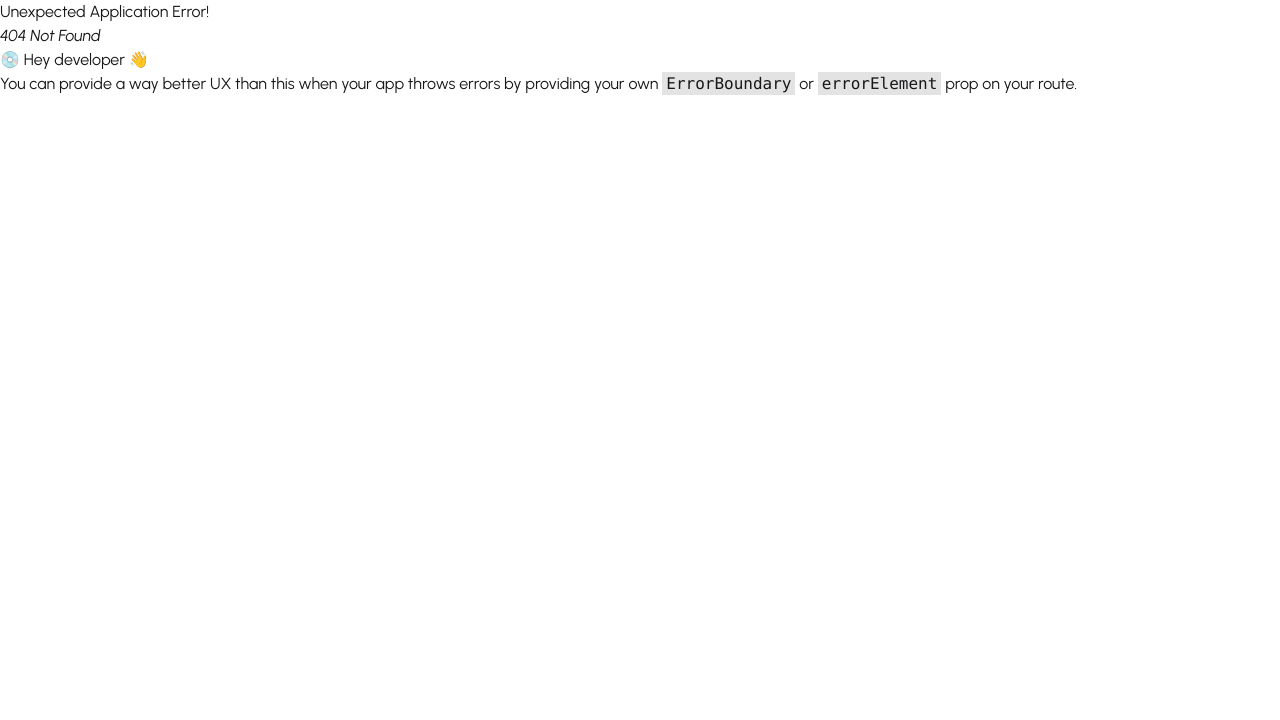
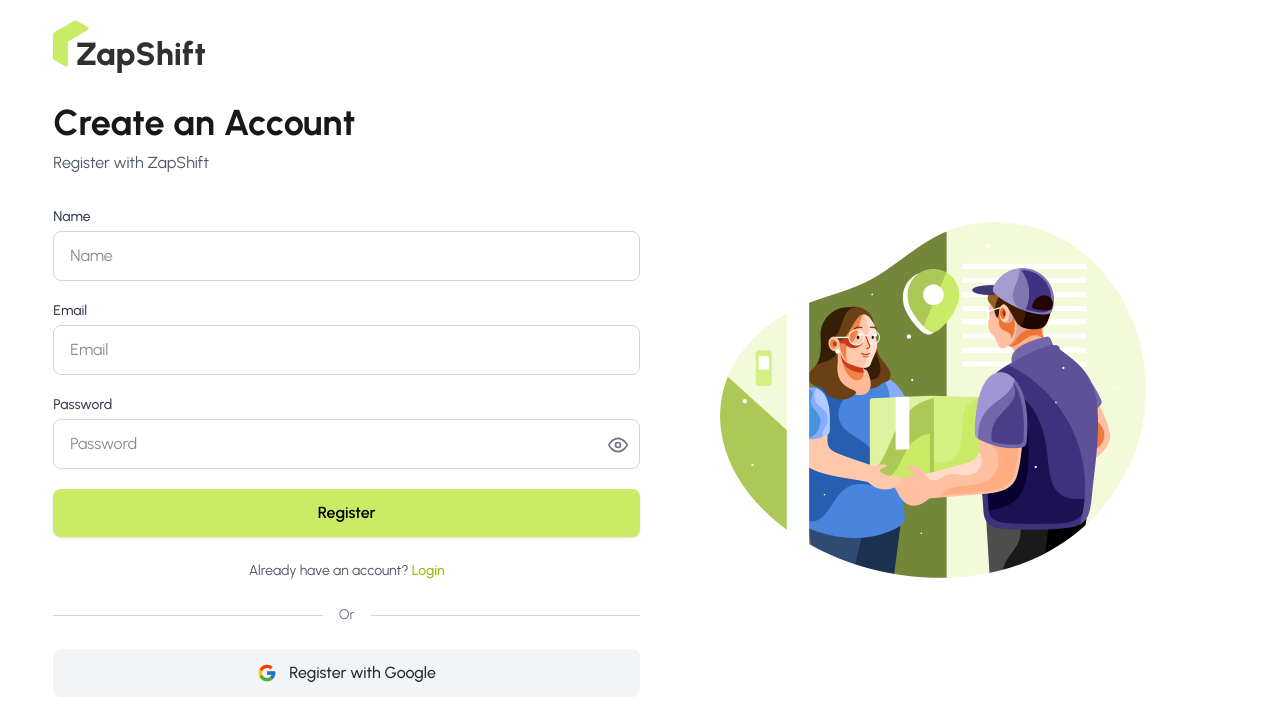
Before and after one commit to obaidullah-miazi-dev/ZapShift-web, a React (Vite) app: page /register in a window 1280 px wide. Before the commit this address had no page. Shown: the top 720 px of the page. Built offline with nearby package versions, Linux system fonts and the light colour scheme.

Commit message:
added auth layout and login,register page design

```diff
--- a/package.json
+++ b/package.json
@@ -15,6 +15,8 @@
     "react": "^19.2.0",
     "react-dom": "^19.2.0",
     "react-fast-marquee": "^1.6.5",
+    "react-hook-form": "^7.66.0",
+    "react-icons": "^5.5.0",
     "react-leaflet": "^5.0.0-rc.2",
     "react-responsive-carousel": "^3.2.23",
     "react-router": "^7.9.6",
--- /dev/null
+++ b/src/Layouts/AuthLayout.jsx
@@ -0,0 +1,23 @@
+import React from 'react';
+import authImage from '../assets/images/authImage.png'
+import logo from '../assets/images/ZapShift-logo.png'
+import { Outlet } from 'react-router';
+
+const AuthLayout = () => {
+    return (
+        <div className='w-11/12 mx-auto min-h-screen relative'>
+            <img src={logo} alt="logo" className='absolute top-5' />
+
+            <div className='flex items-center justify-between min-h-screen'>
+                <div className='flex-1'>
+                    <Outlet></Outlet>
+                </div>
+                <div className='flex-1'>
+                    <img src={authImage} className='mx-auto' />
+                </div>
+            </div>
+        </div>
+    );
+};
+
+export default AuthLayout;
--- /dev/null
+++ b/src/Pages/Login.jsx
@@ -0,0 +1,11 @@
+import React from 'react';
+
+const Login = () => {
+    return (
+        <div>
+            login
+        </div>
+    );
+};
+
+export default Login;
--- /dev/null
+++ b/src/Pages/Register.jsx
@@ -0,0 +1,153 @@
+import React, { useState } from "react";
+import { useForm } from "react-hook-form";
+import { FcGoogle } from "react-icons/fc";
+import { FiEye, FiEyeOff } from "react-icons/fi";
+import { Link } from "react-router";
+
+const Register = () => {
+  const [showPassword, setShowPassword] = useState(false);
+  const {
+    register,
+    handleSubmit,
+    formState: { errors },
+  } = useForm();
+  const handleRegister = (data) => {
+    console.log(data);
+  };
+  return (
+    <div>
+      <div className="w-full">
+        {/* Title */}
+        <h1 className="text-4xl font-bold mb-2">Create an Account</h1>
+        <p className=" text-gray-600 mb-8">Register with ZapShift</p>
+
+        {/* Avatar Upload
+        <div className="flex justify-center mb-8">
+          <label htmlFor="avatar" className="relative cursor-pointer group">
+            <div className="w-24 h-24 rounded-full bg-gray-100 border-2 border-dashed border-gray-300 flex items-center justify-center">
+              <svg
+                className="w-8 h-8 text-gray-400 group-hover:text-gray-600"
+                fill="none"
+                stroke="currentColor"
+                viewBox="0 0 24 24"
+              >
+                <path
+                  strokeLinecap="round"
+                  strokeLinejoin="round"
+                  strokeWidth={2}
+                  d="M16 7a4 4 0 11-8 0 4 4 0 018 0zM12 14a7 7 0 00-7 7h14a7 7 0 00-7-7z"
+                />
+              </svg>
+            </div>
+            <input
+              id="avatar"
+              type="file"
+              accept="image/*"
+              className="hidden"
+            />
+            <div className="absolute inset-0 rounded-full bg-black bg-opacity-0 group-hover:bg-opacity-10 transition"></div>
+          </label>
+        </div> */}
+
+        {/* Form */}
+        <form className="space-y-5" onSubmit={handleSubmit(handleRegister)}>
+          <div>
+            <label className="block text-sm font-medium text-gray-700 mb-1">
+              Name
+            </label>
+            <input
+              type="text"
+              {...register("text", { required: true })}
+              placeholder="Name"
+              className="w-full px-4 py-3 border border-gray-300 rounded-lg focus:ring-2 focus:ring-main focus:border-transparent outline-none transition"
+            />
+            {errors.text?.type === "required" && (
+              <p className="text-red-500">Name Required</p>
+            )}
+          </div>
+
+          <div>
+            <label className="block text-sm font-medium text-gray-700 mb-1">
+              Email
+            </label>
+            <input
+              type="email"
+              {...register("email", { required: true })}
+              placeholder="Email"
+              className="w-full px-4 py-3 border border-gray-300 rounded-lg focus:ring-2 focus:ring-main focus:border-transparent outline-none transition"
+            />
+            {errors.email?.type === "required" && (
+              <p className="text-red-500">Email Required</p>
+            )}
+          </div>
+
+          <div>
+            <label className="block text-sm font-medium text-gray-700 mb-1">
+              Password
+            </label>
+            <div className="relative">
+              <input
+                type={showPassword ? "text" : "password"}
+                {...register("password", { required: true, minLength: 6 })}
+                placeholder="Password"
+                className="w-full px-4 py-3 pr-12 border border-gray-300 rounded-lg focus:ring-2 focus:ring-main focus:border-transparent outline-none transition"
+              />
+              {errors.password?.type === "required" && (
+                <p className="text-red-500">Password is Required</p>
+              )}
+              {errors.password?.type === "minLength" && (
+                <p className="text-red-500">
+                  Password must contain 6 characters
+                </p>
+              )}
+
+              <button
+                type="button"
+                onClick={() => setShowPassword(!showPassword)}
+                className="absolute right-3 top-4 text-gray-500 hover:text-gray-700 transition"
+              >
+                {showPassword ? (
+                  <FiEyeOff className="w-5 h-5" />
+                ) : (
+                  <FiEye className="w-5 h-5" />
+                )}
+              </button>
+            </div>
+          </div>
+
+
+          {/* Register Button */}
+          <button
+            type="submit"
+            className="w-full bg-main hover:bg-[#b9dd4b] text-black font-semibold py-3 rounded-lg transition shadow-sm cursor-pointer"
+          >
+            Register
+          </button>
+        </form>
+
+        {/* Login Link */}
+        <p className="text-center text-sm text-gray-600 mt-6">
+          Already have an account?{" "}
+          <Link to="/login" className="text-[#90c000] font-medium hover:underline">
+            Login
+          </Link>
+        </p>
+
+        {/* Divider */}
+        <div className="flex items-center my-6">
+          <div className="flex-1 border-t border-gray-300"></div>
+          <span className="px-4 text-sm text-gray-500">Or</span>
+          <div className="flex-1 border-t border-gray-300"></div>
+        </div>
+
+        {/* Google Button */}
+        <button className="w-full flex items-center justify-center gap-3 bg-gray-100 hover:bg-gray-200 text-gray-800 font-medium py-3 rounded-lg transition">
+          <FcGoogle className="text-xl" />
+          Register with Google
+        </button>
+      </div>
+    </div>
+  );
+};
+
+export default Register;
--- a/src/Routes/router.jsx
+++ b/src/Routes/router.jsx
@@ -2,6 +2,9 @@ import { createBrowserRouter } from "react-router";
 import Root from "../Layouts/Root";
 import Home from "../Pages/Home";
 import Coverage from "../Pages/Coverage";
+import AuthLayout from "../Layouts/AuthLayout";
+import Login from "../Pages/Login";
+import Register from "../Pages/Register";
 
 export const router = createBrowserRouter([
     {
@@ -18,5 +21,19 @@ export const router = createBrowserRouter([
                 loader: () => fetch('/warehouses.json').then(res=> res.json())
             }
         ]
+    },
+    {
+        path:'/',
+        Component: AuthLayout,
+        children:[
+            {
+                path:'/login',
+                Component: Login
+            },
+            {
+                path:'/register',
+                Component: Register
+            }
+        ]
     }
 ])
```
Also changed, not shown: 1 other file (tests, documents, lock files or other folders).
